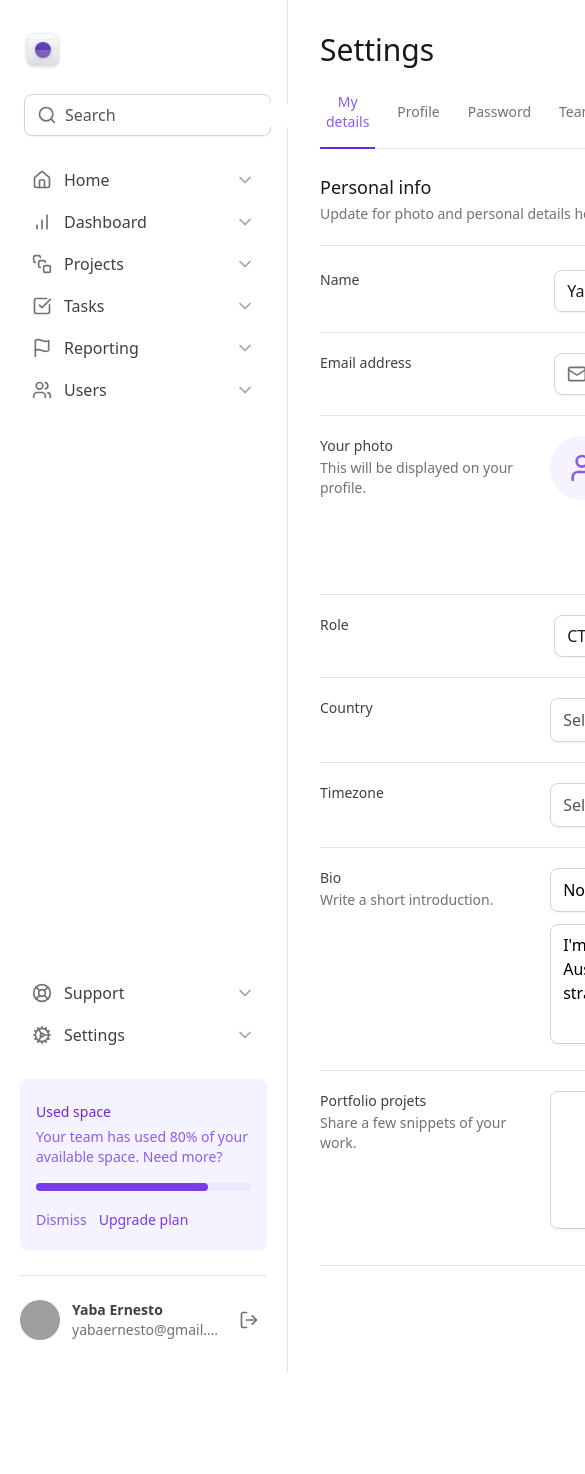
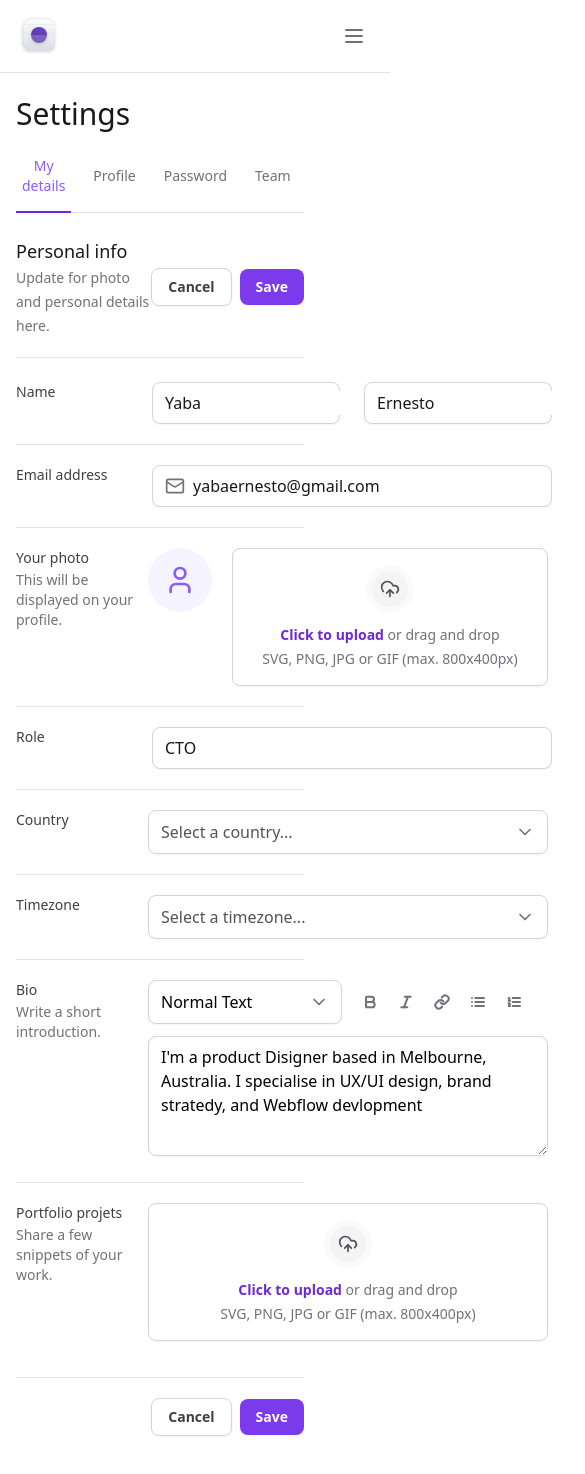
Before and after one commit to yabaernesto/masterizando-tailwind, a Next.js app: page / in a window 390 px wide. Shown: the top 1474 px of the page, 585 px wide, since content can reach past the window. Before the commit the page ends 1372 px from the top, so only its background shows below. Built offline with nearby package versions, Linux system fonts and the light colour scheme; grey boxes are pictures that could not be loaded.

Commit message:
feat: sidebar responsiveness

```diff
--- a/package.json
+++ b/package.json
@@ -10,6 +10,7 @@
   },
   "dependencies": {
     "@formkit/auto-animate": "^0.8.2",
+    "@radix-ui/react-collapsible": "^1.1.1",
     "@radix-ui/react-scroll-area": "^1.2.1",
     "@radix-ui/react-select": "^2.1.2",
     "@radix-ui/react-tabs": "^1.1.1",
--- a/src/app/components/Sidebar/index.tsx
+++ b/src/app/components/Sidebar/index.tsx
@@ -1,15 +1,27 @@
-import { BarChart, CheckSquare, Cog, Flag, Home, LifeBuoy, Search, SquareStack, Users } from "lucide-react";
+'use client'
+
+import { BarChart, CheckSquare, Cog, Flag, Home, LifeBuoy, Menu, Search, SquareStack, Users } from "lucide-react";
 import { Logo } from "./Logo";
 import { NavItem } from "./NavItem";
 import { UsedSpaceWidget } from "./UsedSpaceWiget";
 import { Profile } from "./Profile";
 import * as Input from "../Input";
+import * as Collapsible from '@radix-ui/react-collapsible'
+import { Button } from "../Button";
 
 export function Sidebar() {
   return (
-    <aside className="flex flex-col gap-6 border-r border-zinc-200 px-5 py-8">
+    <Collapsible.Root className="fixed left-0 right-0 top-0 z-20 flex flex-col gap-6 border-b border-zinc-200 bg-white p-4 lg:relative lg:right-auto lg:w-80 lg:border-r lg:px-5 lg:py-8 lg:data-[state=open]:bottom-0 lg:data-[state=closed]:bottom-0">
+      <div className="flex items-center justify-between">
         <Logo />
+        <Collapsible.Trigger asChild className="lg:hidden">
+          <Button variant="ghost">
+            <Menu className="h-6 w-6" />
+          </Button>
+        </Collapsible.Trigger>
+      </div>
 
+      <Collapsible.Content forceMount className="flex flex-1 flex-col gap-6 data-[state=closed]:hidden lg:data-[state=closed]:flex">
         <Input.Root>
           <Input.Prefix>
             <Search className="h-5 w-5 text-zinc-500" />
@@ -34,10 +46,11 @@ export function Sidebar() {
 
           <UsedSpaceWidget />
 
-        <div className="h-px bg-zinc-200" />
+          <div className="h-px bg-zinc-200 dark:bg-zinc-800" />
 
           <Profile />
         </div>
-    </aside>
+      </Collapsible.Content>
+    </Collapsible.Root>
   )
 }
--- a/src/app/layout.tsx
+++ b/src/app/layout.tsx
@@ -31,7 +31,7 @@ export default function RootLayout({
       >
         <div className="min-h-screen grid grid-cols-app">
           <Sidebar />
-          <main className="px-8 pb-12 pt-8">{children}</main>
+          <main className="px-4 pb-12 pt-24 lg:col-start-2 lg:px-8 lg:pt-8">{children}</main>
         </div>
       </body>
     </html>
```
Also changed, not shown: 1 other file (tests, documents, lock files or other folders). Lines whose indentation alone changed are shown as unchanged.
